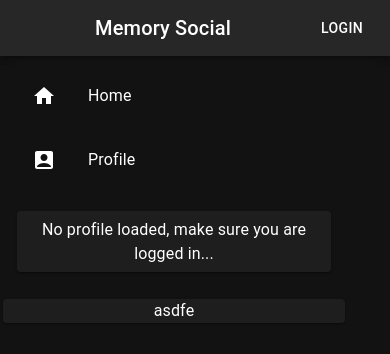
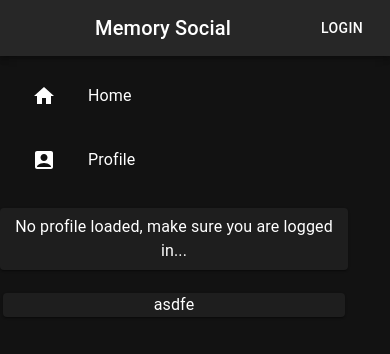
Before and after one commit to borisBoris17/fb-clone-ui, a React (Create React App) app: page /profile in a window 390 px wide. Shown: the top 354 px of the page. Built offline with nearby package versions, Linux system fonts and the light colour scheme; no server answers.

Commit message:
fix small screen profile style - Tucker

```diff
--- a/src/Stylesheets/Profile.css
+++ b/src/Stylesheets/Profile.css
@@ -11,3 +11,10 @@
   flex: 0 0 40%;
   margin: 1%;
 }
+
+@media (max-width: 800px) {
+  .profile {
+    flex: 1 1 auto;
+    margin: 0%;
+  }
+}
```
